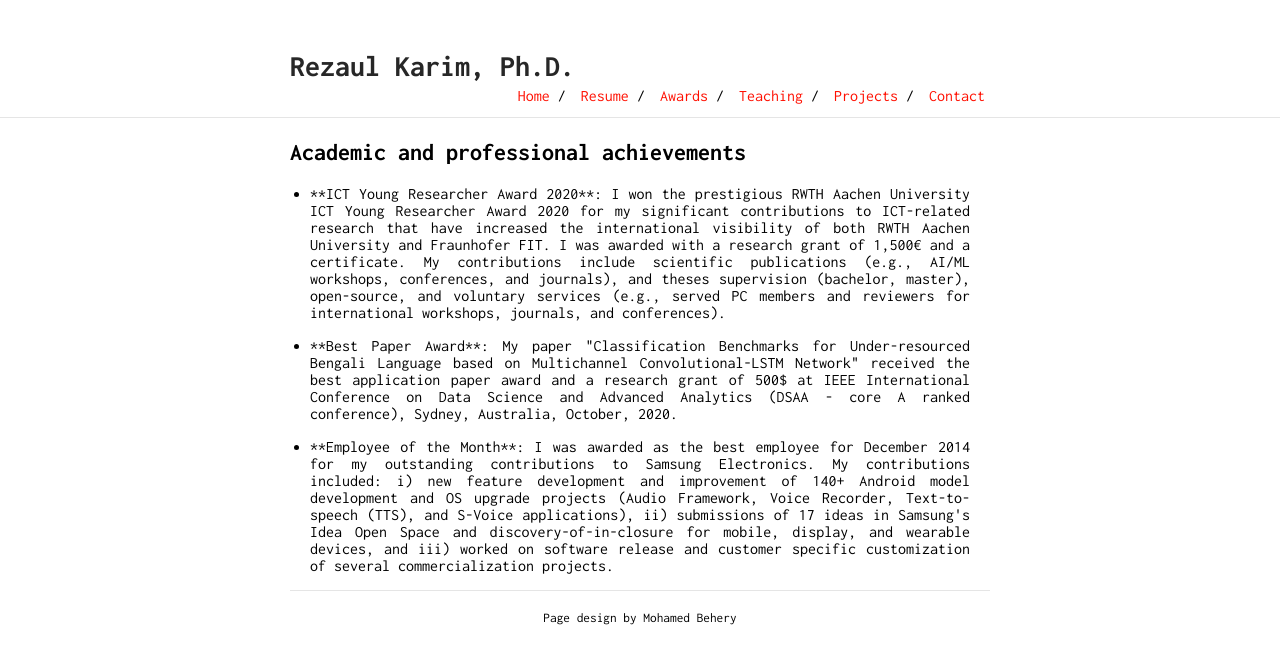
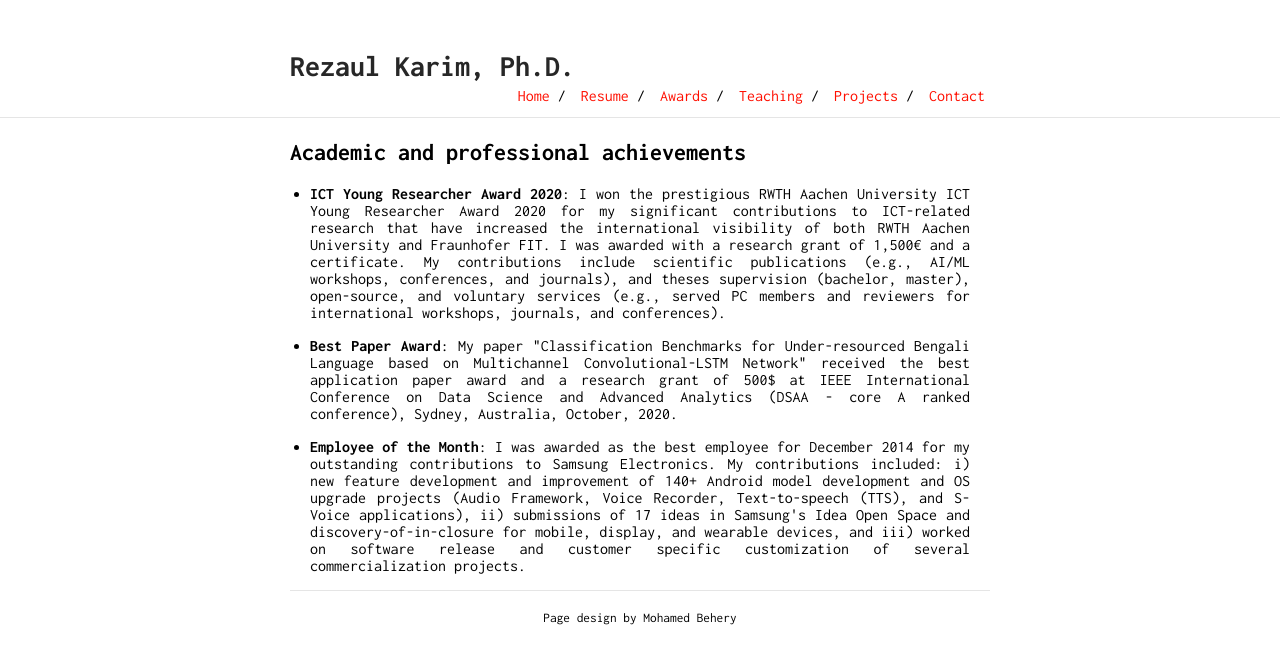
Before and after one commit to rezacsedu/rezacsedu.github.io, a Jekyll site: the page built from awards.md, in a window 1280 px wide. Shown: the top 664 px of the page. Built offline with Jekyll 4.4.1, drawn with Linux system fonts in a browser that asks for light colours; our own code applies the rules of GitHub Pages for plain Markdown files.

Commit message:
Update awards.md

```diff
--- a/awards.md
+++ b/awards.md
@@ -1,4 +1,4 @@
 ## Academic and professional achievements
-- <p style='text-align: justify;'> **ICT Young Researcher Award 2020**: I won the prestigious RWTH Aachen University ICT Young Researcher Award 2020 for my significant contributions to ICT-related research that have increased the international visibility of both RWTH Aachen University and Fraunhofer FIT. I was awarded with a research grant of 1,500€ and a certificate. My contributions include scientific publications (e.g., AI/ML workshops, conferences, and journals), and theses supervision (bachelor, master), open-source, and voluntary services (e.g., served PC members and reviewers for international workshops, journals, and conferences).</p>
-- <p style='text-align: justify;'> **Best Paper Award**: My paper "Classification Benchmarks for Under-resourced Bengali Language based on Multichannel Convolutional-LSTM Network" received the best application paper award and a research grant of 500$ at IEEE International Conference on Data Science and Advanced Analytics (DSAA - core A ranked conference), Sydney, Australia, October, 2020.</p>
-- <p style='text-align: justify;'> **Employee of the Month**: I was awarded as the best employee for December 2014 for my outstanding contributions to Samsung Electronics. My contributions included: i) new feature development and improvement of 140+ Android model development and OS upgrade projects (Audio Framework, Voice Recorder, Text-to-speech (TTS), and S-Voice applications), ii) submissions of 17 ideas in Samsung's Idea Open Space and discovery-of-in-closure for mobile, display, and wearable devices, and iii) worked on software release and customer specific customization of several commercialization projects. </p>
+- <p style='text-align: justify;'> <b>ICT Young Researcher Award 2020</b>: I won the prestigious RWTH Aachen University ICT Young Researcher Award 2020 for my significant contributions to ICT-related research that have increased the international visibility of both RWTH Aachen University and Fraunhofer FIT. I was awarded with a research grant of 1,500€ and a certificate. My contributions include scientific publications (e.g., AI/ML workshops, conferences, and journals), and theses supervision (bachelor, master), open-source, and voluntary services (e.g., served PC members and reviewers for international workshops, journals, and conferences).</p>
+- <p style='text-align: justify;'> <b>Best Paper Award</b>: My paper "Classification Benchmarks for Under-resourced Bengali Language based on Multichannel Convolutional-LSTM Network" received the best application paper award and a research grant of 500$ at IEEE International Conference on Data Science and Advanced Analytics (DSAA - core A ranked conference), Sydney, Australia, October, 2020.</p>
+- <p style='text-align: justify;'> <b>Employee of the Month</b>: I was awarded as the best employee for December 2014 for my outstanding contributions to Samsung Electronics. My contributions included: i) new feature development and improvement of 140+ Android model development and OS upgrade projects (Audio Framework, Voice Recorder, Text-to-speech (TTS), and S-Voice applications), ii) submissions of 17 ideas in Samsung's Idea Open Space and discovery-of-in-closure for mobile, display, and wearable devices, and iii) worked on software release and customer specific customization of several commercialization projects. </p>
```
